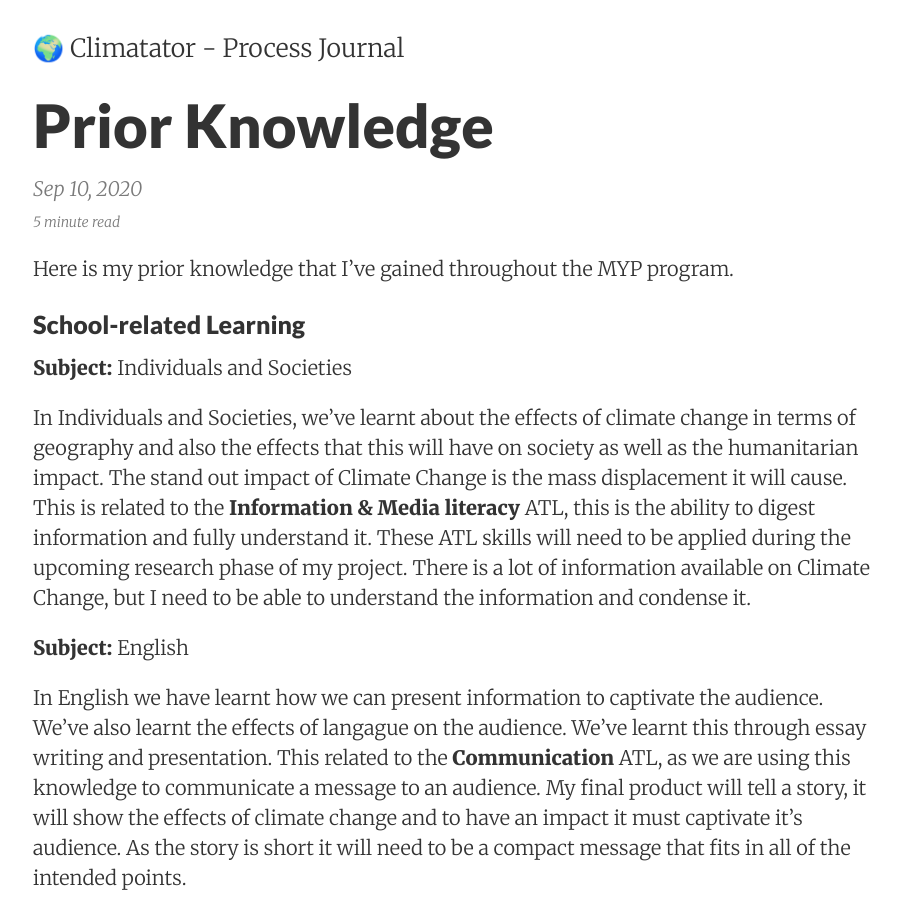
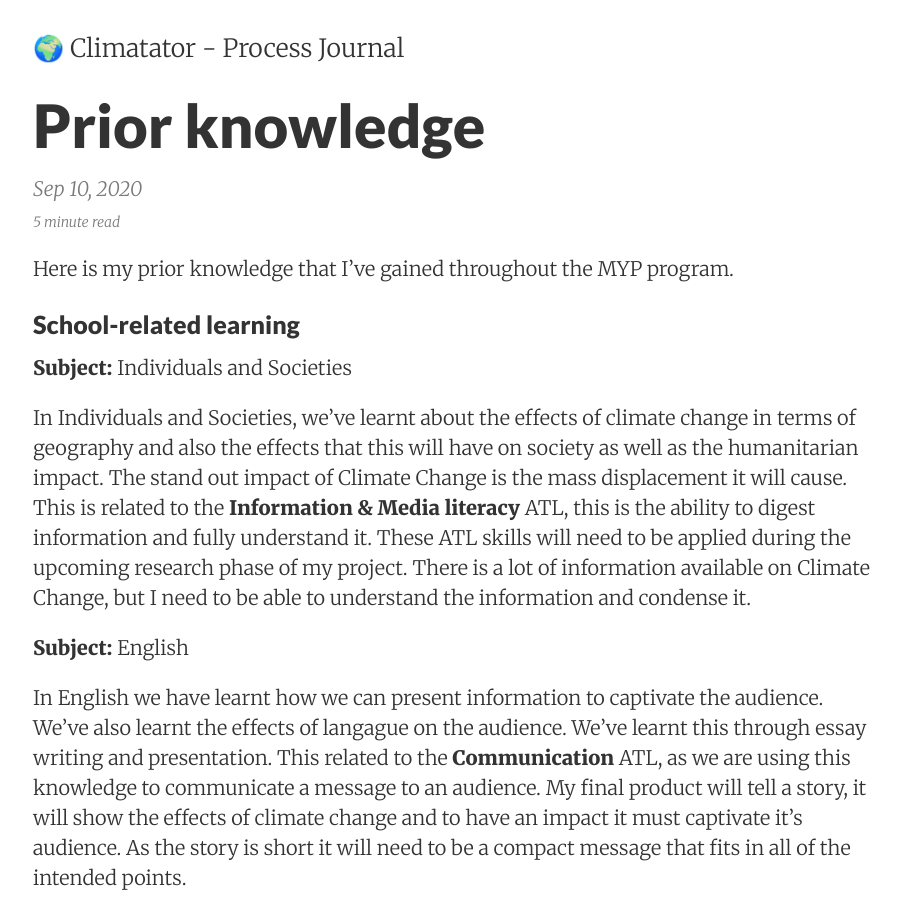
Before and after one commit to sampoder/climatator, a Jekyll site: the page built from journal/_posts/2020-09-10-prior-knowledge.md, in a window 1280 px wide and 900 px high. Shown: the whole window, without its empty margins (187-1088 px from the left). Built offline with Jekyll 4.4.1, drawn with Linux system fonts in a browser that asks for light colours; some of the changed text lies outside the part shown.

```diff
--- a/journal/_posts/2020-09-10-prior-knowledge.md
+++ b/journal/_posts/2020-09-10-prior-knowledge.md
@@ -1,13 +1,13 @@
 ---
 layout: post
-title: Prior Knowledge
+title: Prior knowledge
 date: 2020-09-10 12:00
 summary: Explains prior knowledge I've gained during the MYP
 ---
 
 Here is my prior knowledge that I've gained throughout the MYP program.
 
-### School-related Learning
+### School-related learning
 
 
 **Subject:** Individuals and Societies
@@ -30,7 +30,7 @@ During design, I have learnt about the product design cycle and how to structure
 
 In Music, we have learnt about creating immersive sound experiences and matching the sounds to the surroundings. This is related to the ATL of **Transfer**, as it involves transferring my musical knowledge and applying it to build on top of a project. I will need to use this ATL a lot during this process as the knowledge that I will be applying will come from many different subjects so bringing them together cohesively will be important.
 
-### External Learning
+### External learning
 
 **Topic:** Programming
 
```
